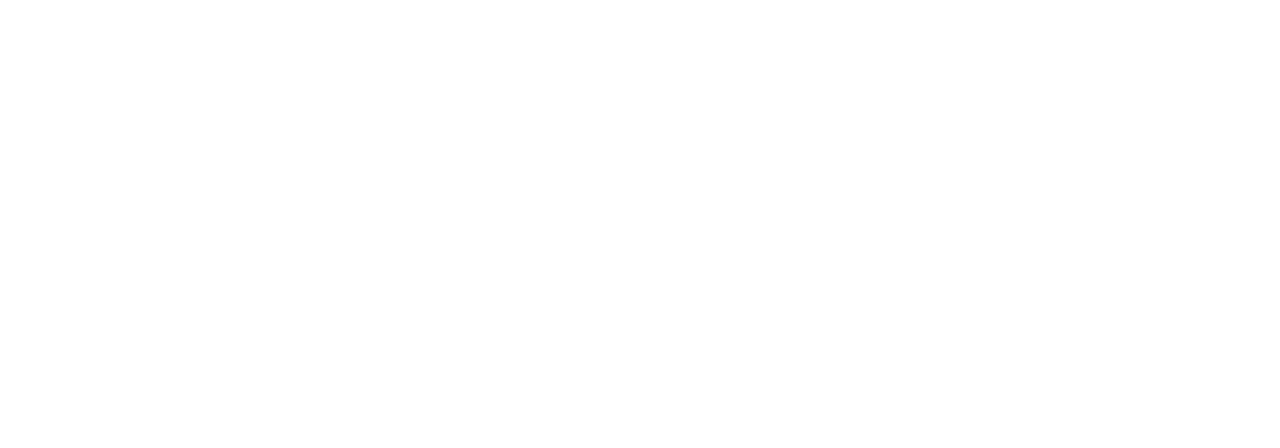
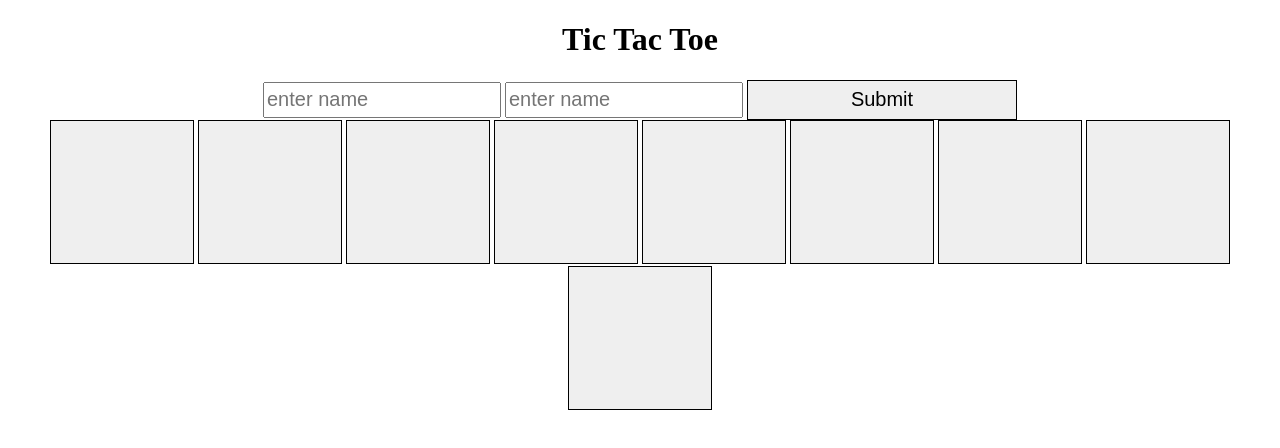
Before and after one commit to acciojob/tictactoe-suvakantamalik, a website: page main.html in a window 1280 px wide. Drawn offline with Linux system fonts and the light colour scheme.

Commit message:
created a submission

```diff
--- a/main.html
+++ b/main.html
@@ -8,6 +8,26 @@
 
 <body>
 	<!-- the entire body must be written by student -->
+	<div class="container">
+        <h1>Tic Tac Toe</h1>
+        <div class="input-container">
+            <input type="text" id="player-1" placeholder="enter name">
+            <input type="text" id="player-2" placeholder="enter name">
+            <button id="submit">Submit</button>
+        </div>
+        <div class="message"></div>
+        <div class="board">
+            <button class="box"></button>
+            <button class="box"></button>
+            <button class="box"></button>
+            <button class="box"></button>
+            <button class="box"></button>
+            <button class="box"></button>
+            <button class="box"></button>
+            <button class="box"></button>
+            <button class="box"></button>
+        </div>
+    </div>
     <script type="text/javascript" src="./script.js">
 </script>
 
--- a/styles.css
+++ b/styles.css
@@ -1 +1,47 @@
 /*  your css code here. If applicable */
+body{
+	margin:0;
+	padding:0;
+	text-align: center;
+
+}
+.container{
+	width: 100%;
+	display: flex;
+	flex-direction: column;
+	justify-content: center;
+	align-items: center;
+}
+
+input, label{
+	width: 230px;
+	height: 30px;
+	font-size: 20px;
+}
+#name{
+	margin-bottom: 10px;
+}
+
+.game{
+	display: flex;
+	flex-wrap: wrap;
+	width: 60vmin;
+	justify-content:center;
+	align-items: center;
+}
+.box{
+	width: 18vmin;
+	height: 18vmin;
+	font-size: 8vmin;
+}
+button{
+	border: 1px solid black;
+	border-radius: 0;
+	width: 270px;
+	height: 40px;
+	font-size: 20px;
+}
+
+#name button{
+	border-radius: 5px;
+}
```
